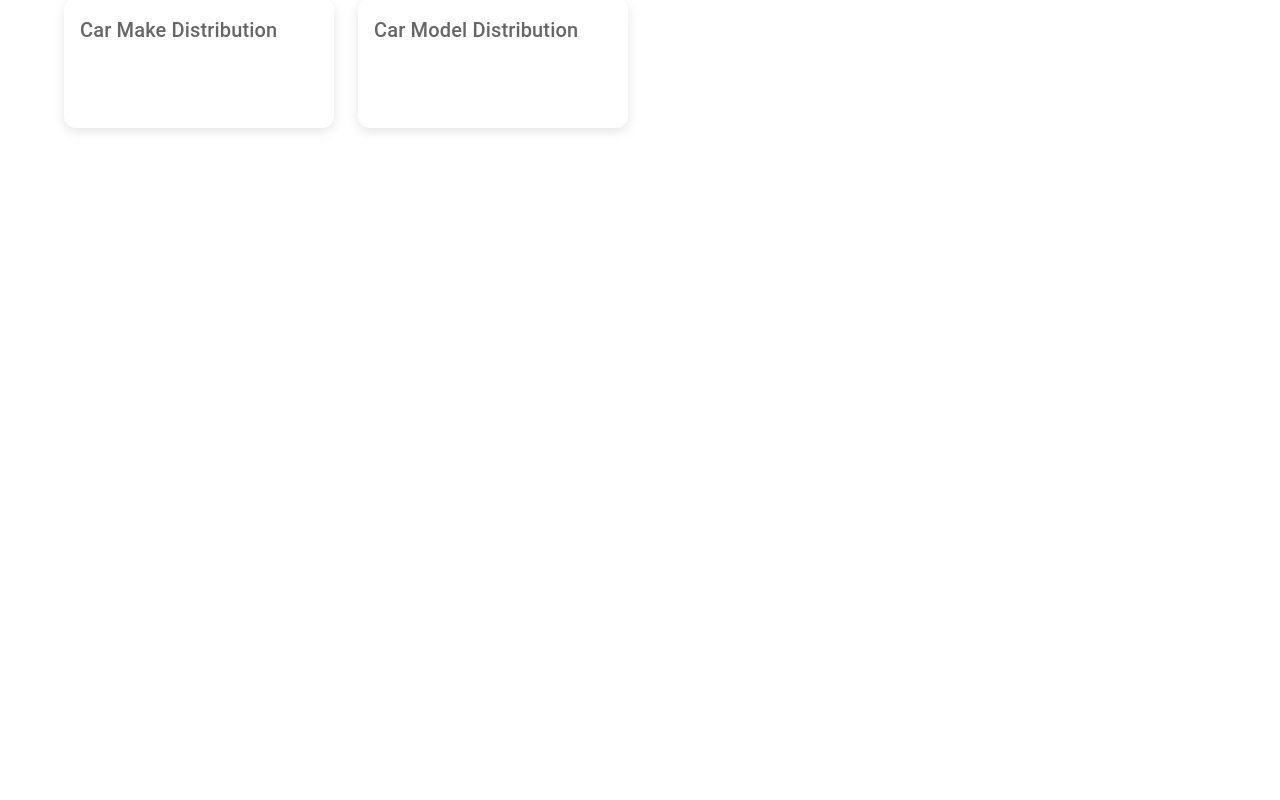
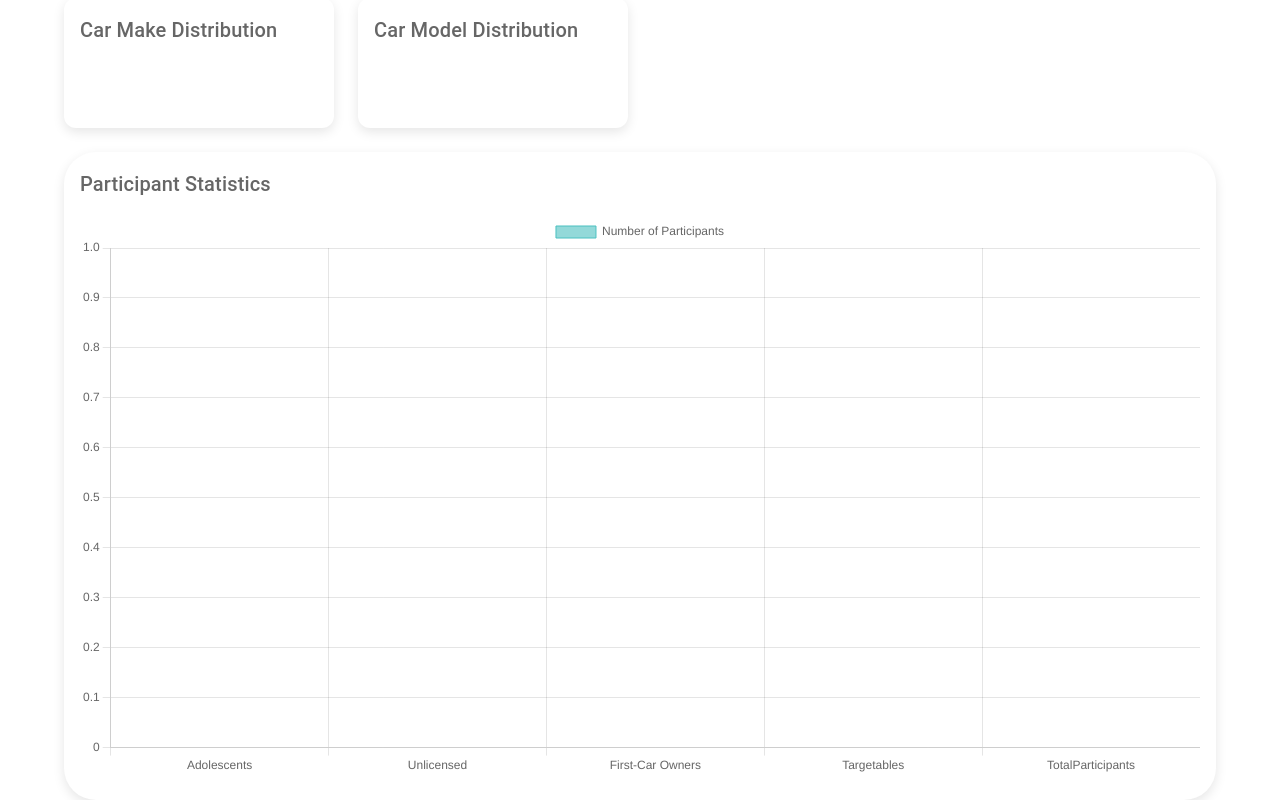
Before and after one commit to Neroshell/Talaxio_survey, a React (Vite) app: page /dashboard in a window 1280 px wide. Shown: the part 414-1214 px from the top of the page. Before the commit the page ends 800 px from the top, so only its background shows below. Built offline with nearby package versions, Linux system fonts and the light colour scheme.

Commit message:
first completion

```diff
--- /dev/null
+++ b/src/components/BarChart.tsx
@@ -0,0 +1,13 @@
+// BarChart.tsx
+import React from 'react';
+import { Bar } from 'react-chartjs-2';
+
+const BarChart: React.FC<{ data: any }> = ({ data }) => {
+  return (
+    <div>
+      <Bar data={data} options={{ responsive: true }} />
+    </div>
+  );
+};
+
+export default BarChart;
--- a/src/components/Dashboard.tsx
+++ b/src/components/Dashboard.tsx
@@ -10,6 +10,12 @@ import {
 } from '@mui/material';
 import { multiStepContext } from './ContextStep';
 import './components.css';
+import BarChart from './BarChart';
+
+import { Chart as ChartJS, Title, Tooltip, Legend, BarElement, CategoryScale, LinearScale } from 'chart.js';
+
+// Register Chart.js components
+ChartJS.register(Title, Tooltip, Legend, BarElement, CategoryScale, LinearScale);
 
 interface Car {
   carMake: string;
@@ -99,6 +105,19 @@ const DashBoard: React.FC = () => {
   finalData.forEach((user, index) => {
     console.log(`User ${index}:`, user.fuelEmissionConcerned);
   });
+
+  const chartData = {
+    labels: ['Adolescents', 'Unlicensed', 'First-Car Owners', 'Targetables', 'TotalParticipants'],
+    datasets: [
+      {
+        label: 'Number of Participants',
+        data: [adolescentCount, unlicensedCount, FirstTimeOwnerCount, targetableCount, totalParticipants ],
+        backgroundColor: 'rgba(75, 192, 192, 0.6)',
+        borderColor: 'rgba(75, 192, 192, 1)',
+        borderWidth: 1,
+      },
+    ],
+  };
 
   return (
     <Container sx={{ mt: 5 }}>
@@ -249,6 +268,17 @@ const DashBoard: React.FC = () => {
             </CardContent>
           </Card>
         </Grid>
+
+        <Grid item xs={12}>
+          <Card sx={{ boxShadow: '0px 4px 12px rgba(0, 0, 0, 0.1)', borderRadius: '32px' }}>
+            <CardContent>
+              <Typography variant="h6" color="text.secondary" sx={{ mb: 2 }}>
+                Participant Statistics
+              </Typography>
+              <BarChart data={chartData} /> {/* Render the chart */}
+            </CardContent>
+          </Card>
+        </Grid>
       </Grid>
     </Container>
   );
```
